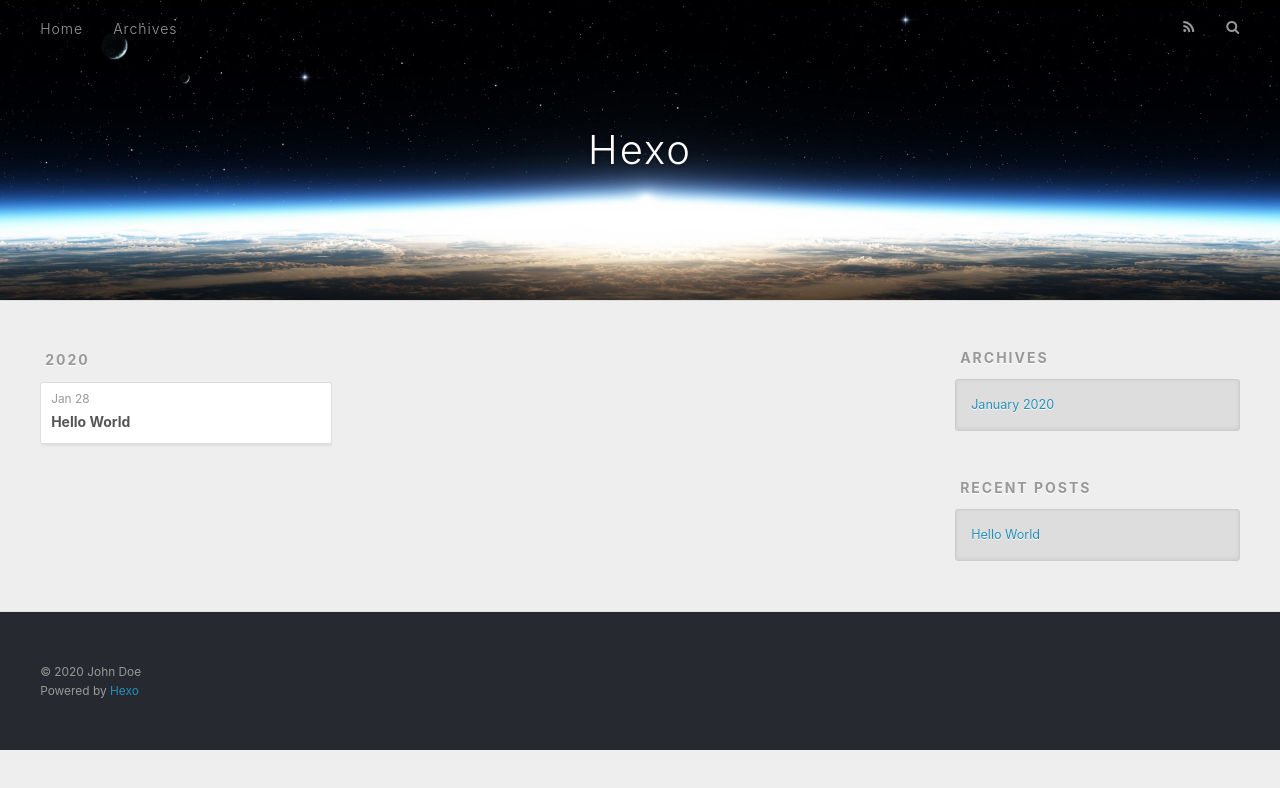
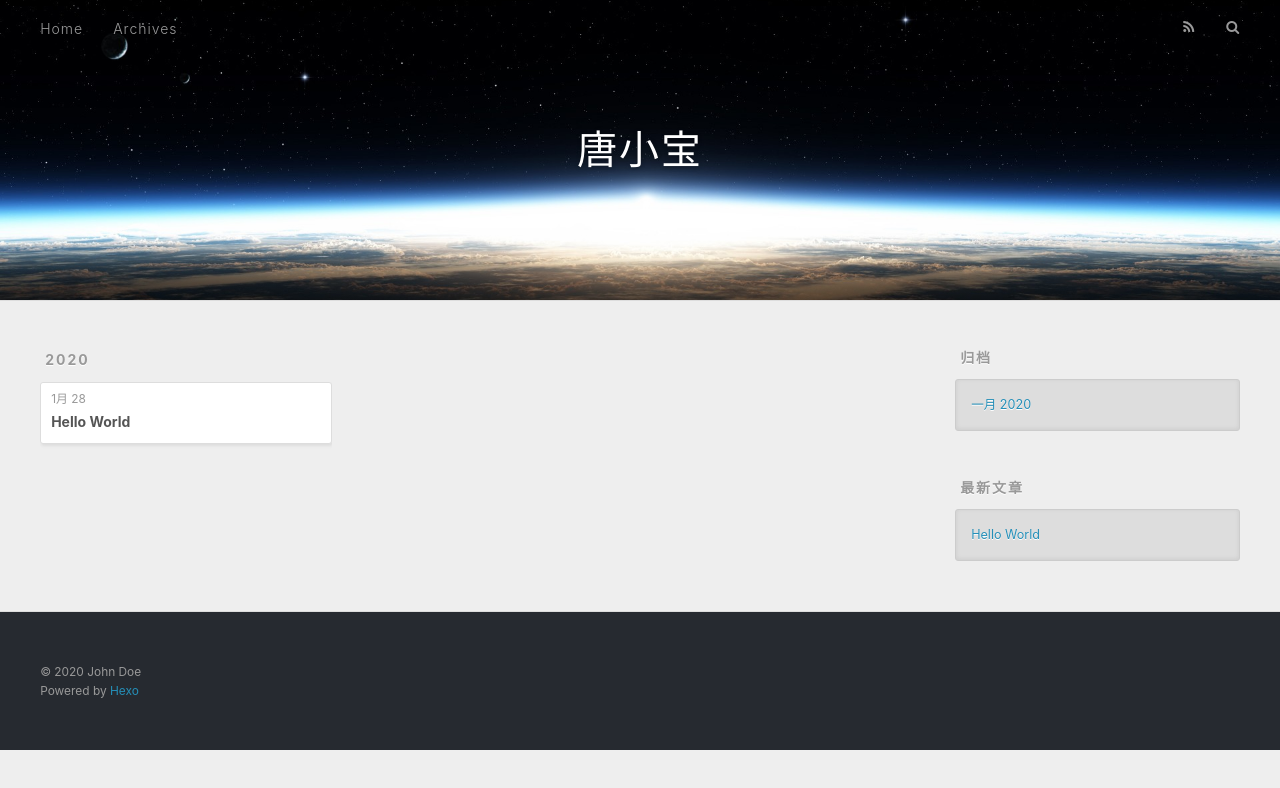
Before and after one commit to 77046155/77046155.github.io, a plain HTML site: page archives/index.html in a window 1280 px wide. Drawn offline with nearby package versions, Linux system fonts and the light colour scheme.

Commit message:
Site updated: 2020-01-28 19:35:36

```diff
--- a/archives/index.html
+++ b/archives/index.html
@@ -5,17 +5,17 @@
 
 
 
-  <title>Archives | Hexo</title>
+  <title>归档 | 唐小宝</title>
   <meta name="viewport" content="width=device-width, initial-scale=1, maximum-scale=1">
   <meta property="og:type" content="website">
-<meta property="og:title" content="Hexo">
+<meta property="og:title" content="唐小宝">
 <meta property="og:url" content="http://yoursite.com/archives/index.html">
-<meta property="og:site_name" content="Hexo">
-<meta property="og:locale" content="en_US">
+<meta property="og:site_name" content="唐小宝">
+<meta property="og:locale" content="zh_CN">
 <meta property="article:author" content="John Doe">
 <meta name="twitter:card" content="summary">
 
-    <link rel="alternate" href="/atom.xml" title="Hexo" type="application/atom+xml">
+    <link rel="alternate" href="/atom.xml" title="唐小宝" type="application/atom+xml">
 
 
     <link rel="icon" href="/favicon.png">
@@ -36,7 +36,7 @@
   <div id="header-outer" class="outer">
     <div id="header-title" class="inner">
       <h1 id="logo-wrap">
-        <a href="/" id="logo">Hexo</a>
+        <a href="/" id="logo">唐小宝</a>
       </h1>
 
     </div>
@@ -53,7 +53,7 @@
 
           <a id="nav-rss-link" class="nav-icon" href="/atom.xml" title="RSS Feed"></a>
 
-        <a id="nav-search-btn" class="nav-icon" title="Search"></a>
+        <a id="nav-search-btn" class="nav-icon" title="搜索"></a>
       </nav>
       <div id="search-form-wrap">
         <form action="//google.com/search" method="get" accept-charset="UTF-8" class="search-form"><input type="search" name="q" class="search-form-input" placeholder="Search"><button type="submit" class="search-form-submit">&#xF002;</button><input type="hidden" name="sitesearch" value="http://yoursite.com"></form>
@@ -79,7 +79,7 @@
   <div class="archive-article-inner">
     <header class="archive-article-header">
       <a href="/2020/01/28/hello-world/" class="archive-article-date">
-  <time datetime="2020-01-28T09:35:25.937Z" itemprop="datePublished">Jan 28</time>
+  <time datetime="2020-01-28T09:35:25.937Z" itemprop="datePublished">1月 28</time>
 </a>
 
 
@@ -111,9 +111,9 @@
 
 
   <div class="widget-wrap">
-    <h3 class="widget-title">Archives</h3>
+    <h3 class="widget-title">归档</h3>
     <div class="widget">
-      <ul class="archive-list"><li class="archive-list-item"><a class="archive-list-link" href="/archives/2020/01/">January 2020</a></li></ul>
+      <ul class="archive-list"><li class="archive-list-item"><a class="archive-list-link" href="/archives/2020/01/">一月 2020</a></li></ul>
     </div>
   </div>
 
@@ -121,7 +121,7 @@
 
 
   <div class="widget-wrap">
-    <h3 class="widget-title">Recent Posts</h3>
+    <h3 class="widget-title">最新文章</h3>
     <div class="widget">
       <ul>
 
```
Also changed, not shown: 2020/01/28/hello-world/index.html (+9 -9 lines), archives/2020/01/index.html (+11 -11 lines), archives/2020/index.html (+11 -11 lines), index.html (+10 -10 lines).
